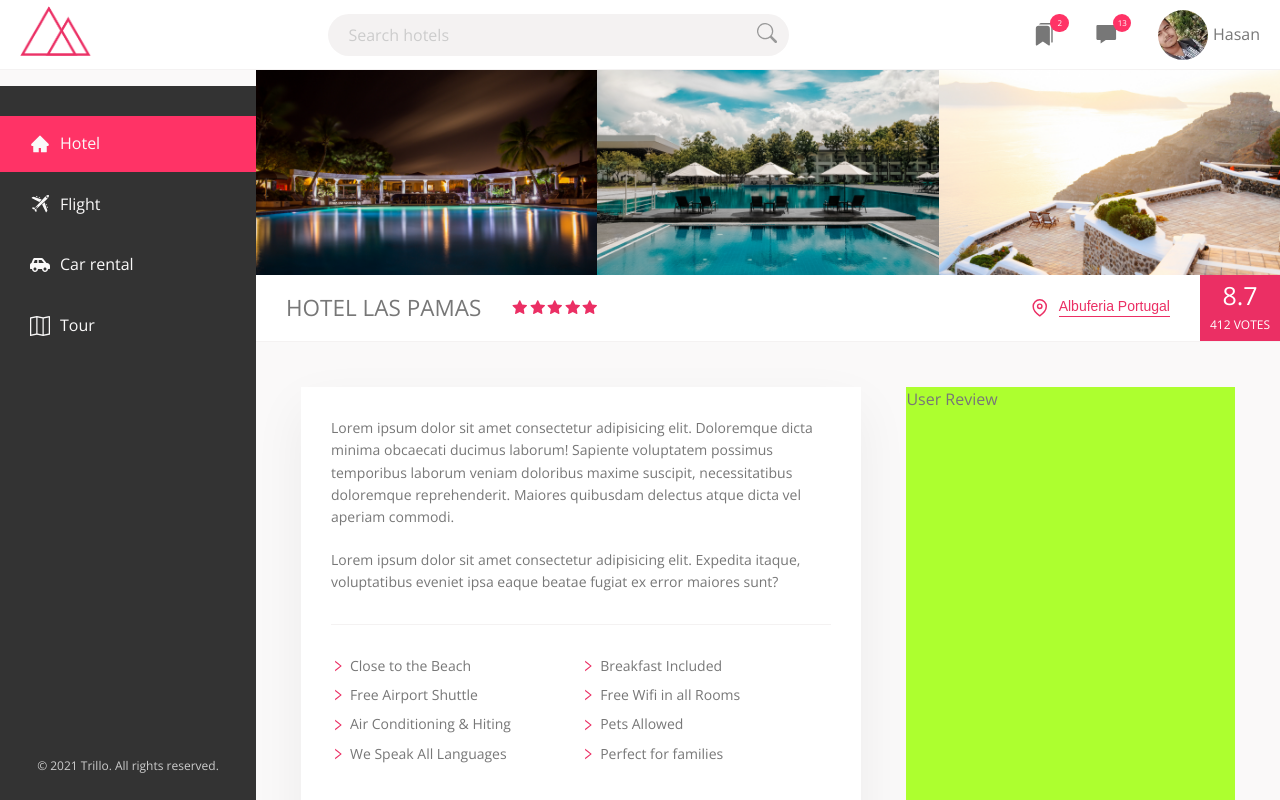
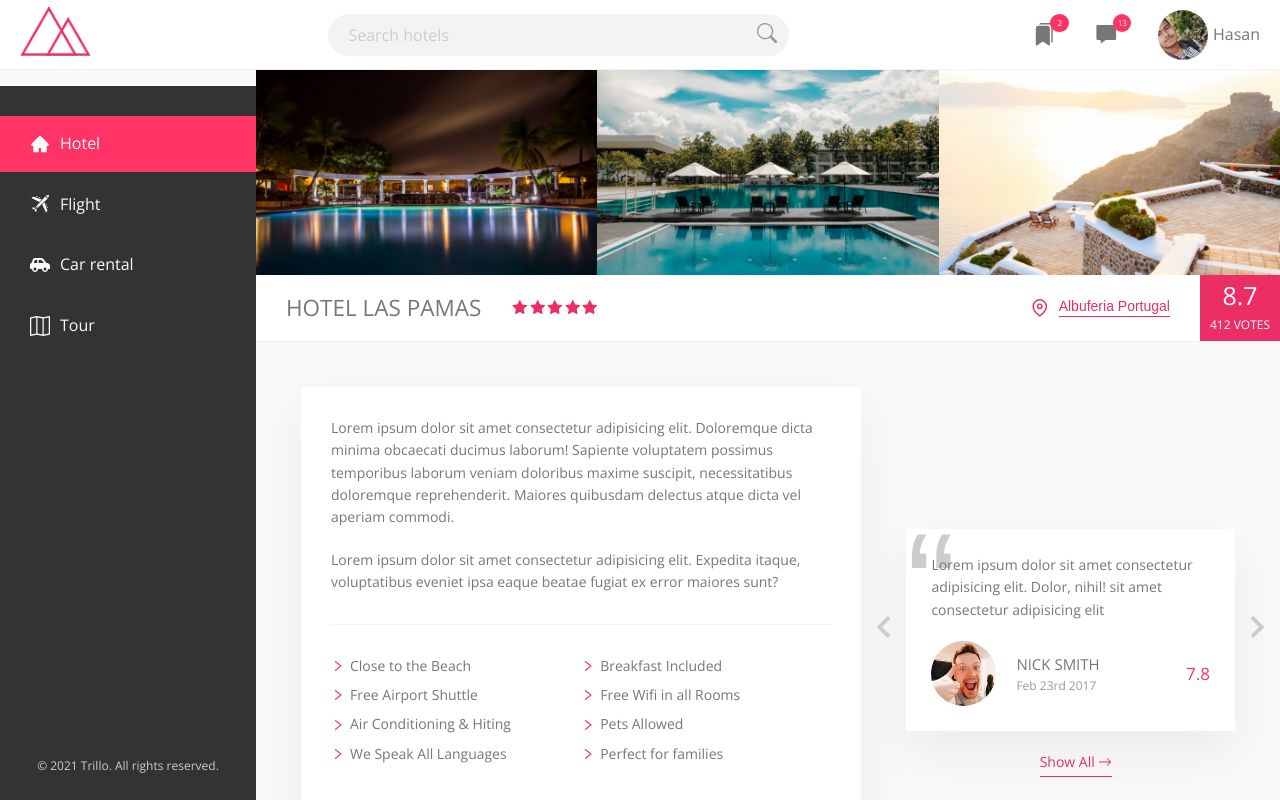
Before and after one commit to farhanahmedhasan/02-trillio, a React (Create React App) app: page / in a window 1280 px wide. Shown: the top 800 px of the page. Built offline with nearby package versions, Linux system fonts and the light colour scheme.

Commit message:
Review Section Added

```diff
--- a/src/components/Detail.js
+++ b/src/components/Detail.js
@@ -1,5 +1,6 @@
 import React from 'react';
 import { AiOutlineRight } from 'react-icons/ai';
+import Review from './Review';
 
 import '../styles/components/_details.scss';
 
@@ -69,7 +70,7 @@ const Detail = () => {
         </div>
       </div>
 
-      <div className='userReview'>User Review</div>
+      <Review />
     </div>
   );
 };
--- /dev/null
+++ b/src/components/Review.js
@@ -0,0 +1,65 @@
+import React, { useState } from 'react';
+import '../styles/components/_review.scss';
+
+import { review } from '../data';
+
+import { BsArrowRight } from 'react-icons/bs';
+import { FaChevronLeft, FaChevronRight } from 'react-icons/fa';
+
+const Review = () => {
+  const [index, setIndex] = useState(0);
+  const { id, text, src, name, date, rating } = review[index];
+
+  const nextReview = () => {
+    if (index >= review.length - 1) {
+      setIndex(0);
+    } else {
+      setIndex((prevIndex) => prevIndex + 1);
+    }
+  };
+
+  const prevReview = () => {
+    if (index === 0) {
+      setIndex(review.length - 1);
+    } else {
+      setIndex((prevIndex) => prevIndex - 1);
+    }
+  };
+
+  return (
+    <div className='userReview'>
+      <figure className='review'>
+        <blockquote key={id} className='review__text'>
+          {text}
+        </blockquote>
+
+        <figcaption className='review__user'>
+          <img src={src} alt={src} className='review__photo' />
+          <div className='review__userBox'>
+            <p className='review__userName'>{name}</p>
+            <p className='review__userDate'>{date}</p>
+          </div>
+          <div className='review__rating'>{rating}</div>
+        </figcaption>
+
+        <div className='review__btnBox'>
+          <button className='review__btnBox--nextReview' onClick={nextReview}>
+            <FaChevronRight />
+          </button>
+          <button className='review__btnBox--PrevReview' onClick={prevReview}>
+            <FaChevronLeft />
+          </button>
+        </div>
+      </figure>
+
+      <a href='/dg' className='btn btn--inline btn--hoverSpace'>
+        Show All
+        <span>
+          <BsArrowRight className='arrow' />
+        </span>
+      </a>
+    </div>
+  );
+};
+
+export default Review;
--- a/src/data.js
+++ b/src/data.js
@@ -2,6 +2,11 @@ import { AiFillHome } from 'react-icons/ai';
 import { GiCommercialAirplane } from 'react-icons/gi';
 import { FaCarSide } from 'react-icons/fa';
 import { BsMap } from 'react-icons/bs';
+
+import userSrc1 from './assets/img/user-1.jpg';
+import userSrc2 from './assets/img/user-2.jpg';
+import userSrc3 from './assets/img/user-3.jpg';
+import userSrc5 from './assets/img/user-5.jpg';
 
 export const sidebarData = [
   { id: 1, text: 'Hotel', icon: <AiFillHome className='icon' />, link: '/' },
@@ -9,3 +14,38 @@ export const sidebarData = [
   { id: 3, text: 'Car rental', icon: <FaCarSide className='icon' />, link: '/cars' },
   { id: 4, text: 'Tour', icon: <BsMap className='icon' />, link: '/tours' },
 ];
+
+export const review = [
+  {
+    id: 1,
+    name: 'Nick Smith',
+    text: 'Lorem ipsum dolor sit amet consectetur adipisicing elit. Dolor, nihil! sit amet consectetur adipisicing elit',
+    src: userSrc1,
+    date: 'Feb 23rd 2017',
+    rating: 7.8,
+  },
+  {
+    id: 2,
+    name: 'Emily Watson',
+    text: 'Lorem ipsum dolor sit amet consectetur sit amet consectetur adipisicing adipisicing elit. Dolor, nihil! sit amet consectetur adipisicing elit',
+    src: userSrc2,
+    date: 'July 25th 2021',
+    rating: 8,
+  },
+  {
+    id: 3,
+    name: 'Jerry',
+    text: 'Lorem ipsum dolor sit amet consectetur adipisicing elit. Dolor, nihil! sit amet consectetur adipisicing elit',
+    src: userSrc3,
+    date: 'Feb 3rd 2020',
+    rating: 8.8,
+  },
+  {
+    id: 4,
+    name: 'Morty',
+    text: 'Lorem ipsum dolor sit amet consectetur adipisicing elit. Dolor, nihil! sit amet consectetur adipisicing elit',
+    src: userSrc5,
+    date: 'Aug 12th 2018',
+    rating: 6.8,
+  },
+];
--- a/src/styles/abstract/_base.scss
+++ b/src/styles/abstract/_base.scss
@@ -64,3 +64,8 @@ body::-webkit-scrollbar-thumb {
 
   outline: 1px solid #fff;
 }
+
+::selection {
+  background-color: var(--color-primary-light);
+  color: var(--color-white);
+}
--- a/src/styles/components/_button.scss
+++ b/src/styles/components/_button.scss
@@ -5,6 +5,7 @@
   cursor: pointer;
   font-size: inherit;
   transition: all 0.3s ease-in-out;
+  text-decoration: none;
 
   &:focus {
     outline: none;
@@ -19,6 +20,15 @@
     &:hover {
       color: var(--color-text-dark-1);
     }
+  }
+
+  &--hoverSpace span {
+    margin-left: 3px;
+    transition: margin-left 0.2s ease-in-out;
+  }
+
+  &--hoverSpace:hover span {
+    margin-left: 1rem;
   }
 
   &--animatedPulsate:hover {
--- a/src/styles/components/_details.scss
+++ b/src/styles/components/_details.scss
@@ -12,11 +12,6 @@
   padding: 3rem;
   margin-right: 4.5rem;
   font-size: 1.4rem;
-}
-
-.userReview {
-  background-color: greenyellow;
-  flex: 1;
 }
 
 .paragraph {
--- /dev/null
+++ b/src/styles/components/_review.scss
@@ -0,0 +1,88 @@
+.userReview {
+  display: flex;
+  flex-direction: column;
+  align-items: center;
+  margin: auto 0;
+  font-size: 1.4rem;
+}
+
+.review {
+  background-color: var(--color-white);
+  box-shadow: var(--shadow-light);
+  padding: 2.5rem;
+  margin-bottom: 2rem;
+  position: relative;
+
+  &__text {
+    margin-bottom: 2rem;
+    z-index: 10;
+    position: relative;
+  }
+
+  &__user {
+    display: flex;
+    align-items: center;
+  }
+
+  &__photo {
+    height: 6.5rem;
+    width: 6.5rem;
+    border-radius: 50%;
+  }
+
+  &__userBox {
+    margin: 0 auto 0 2rem;
+  }
+
+  &__userName {
+    font-size: 1.5rem;
+    text-transform: uppercase;
+  }
+
+  &__userDate {
+    font-size: 1.2rem;
+    color: var(--color-text-dark-3);
+  }
+
+  &__rating {
+    font-size: 1.7rem;
+    color: var(--color-primary-light);
+  }
+
+  &::before {
+    content: '\201C';
+    position: absolute;
+    line-height: 1;
+    top: -9%;
+    left: 0;
+    font-size: 15rem;
+    font-family: sans-serif;
+    color: var(--color-text-light-4);
+    z-index: 8;
+  }
+
+  &__btnBox {
+    &--nextReview,
+    &--PrevReview {
+      position: absolute;
+      top: 50%;
+      transform: translateY(-50%);
+      background-color: transparent;
+      border: none;
+      color: var(--color-text-light-4);
+      font-size: 2.5rem;
+      cursor: pointer;
+      z-index: 100;
+    }
+    &--PrevReview {
+      left: -3.5rem;
+    }
+    &--nextReview {
+      right: -3.5rem;
+    }
+  }
+}
+
+.arrow {
+  margin-bottom: -0.2rem;
+}
```
